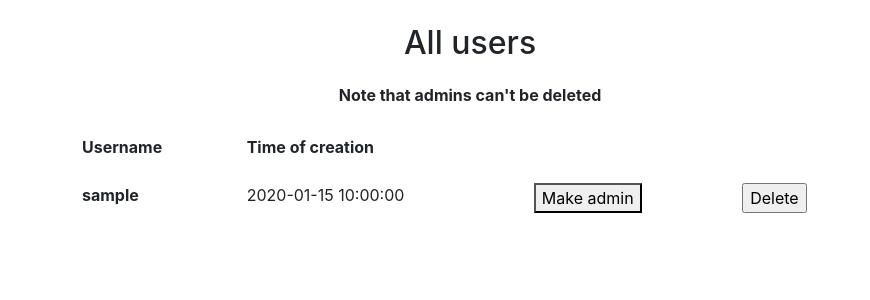
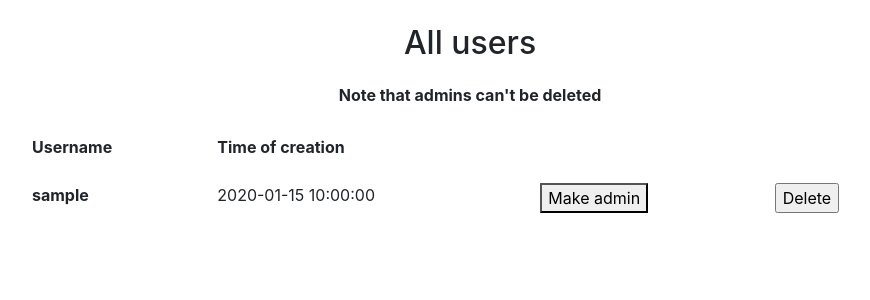
Before and after one commit to sainikumara/morpho, a Flask app: template application/templates/auth/list.html in a window 1280 px wide. Shown: the part 63-363 px from the top of the page, without its empty margins (170-1040 px from the left). Run offline with Flask 2, Linux system fonts and the light colour scheme; the template is opened without the code that fills it: most values are stand-ins (such as "Sample title", 1, 10 or a date in 2020); some libraries are stand-ins or nearby versions.

Commit message:
levennä reittien listausta

```diff
--- a/application/static/css/main.css
+++ b/application/static/css/main.css
@@ -3,8 +3,8 @@
 .table td.xl                        { display: none; }
 .table tr.xs td                     { padding-top: 0; padding-bottom: 1rem; text-align: left; }
 table td.narrow-input input         { max-width: 50px; }
-@media only screen and (min-width: 800px) {
-  .table                            { width: 800px; margin-left: auto; margin-right: auto; }
+@media only screen and (min-width: 900px) {
+  .table                            { width: 900px; margin-left: auto; margin-right: auto; }
   .table td.xl                      { display: inline-block; }
   .table tr.xs                      { display: none; }
 }
```
